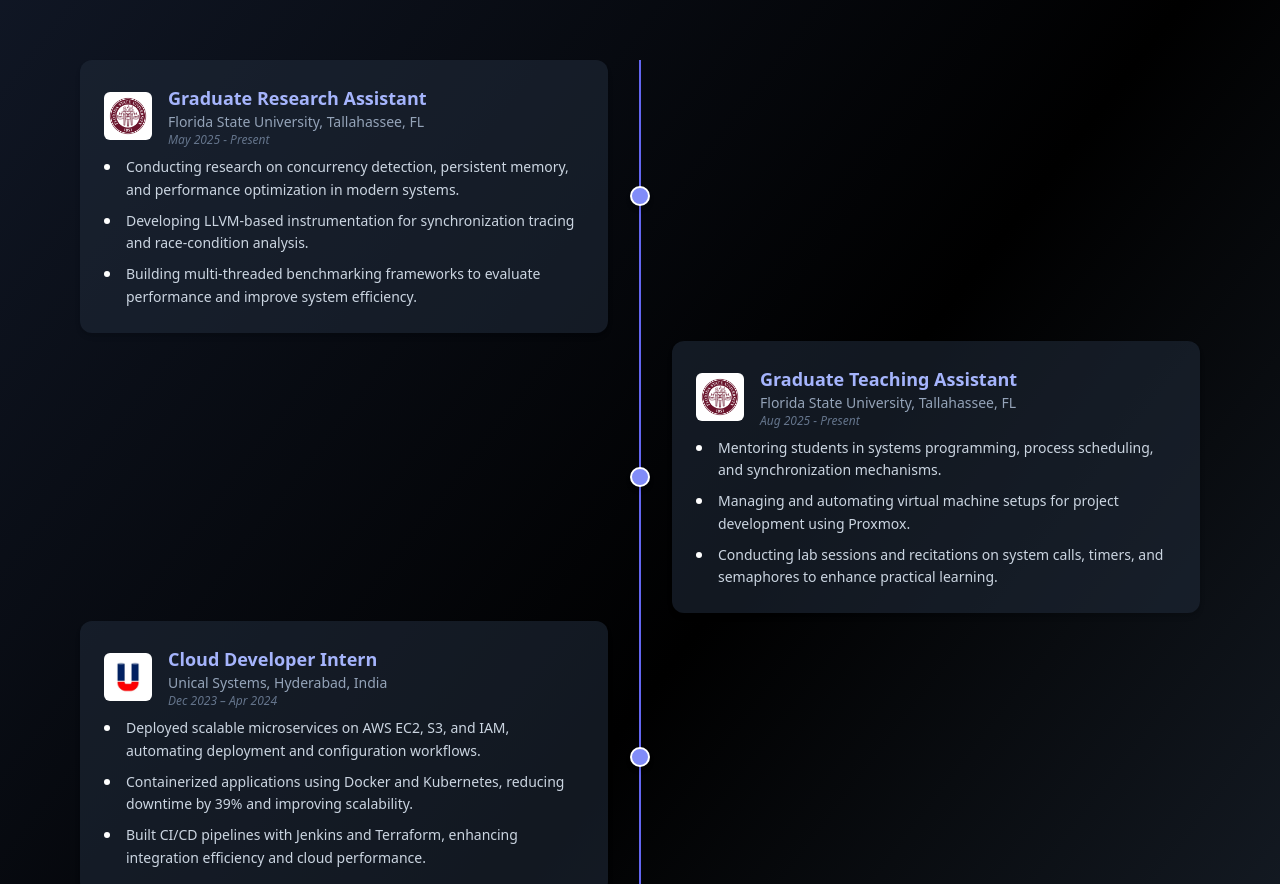
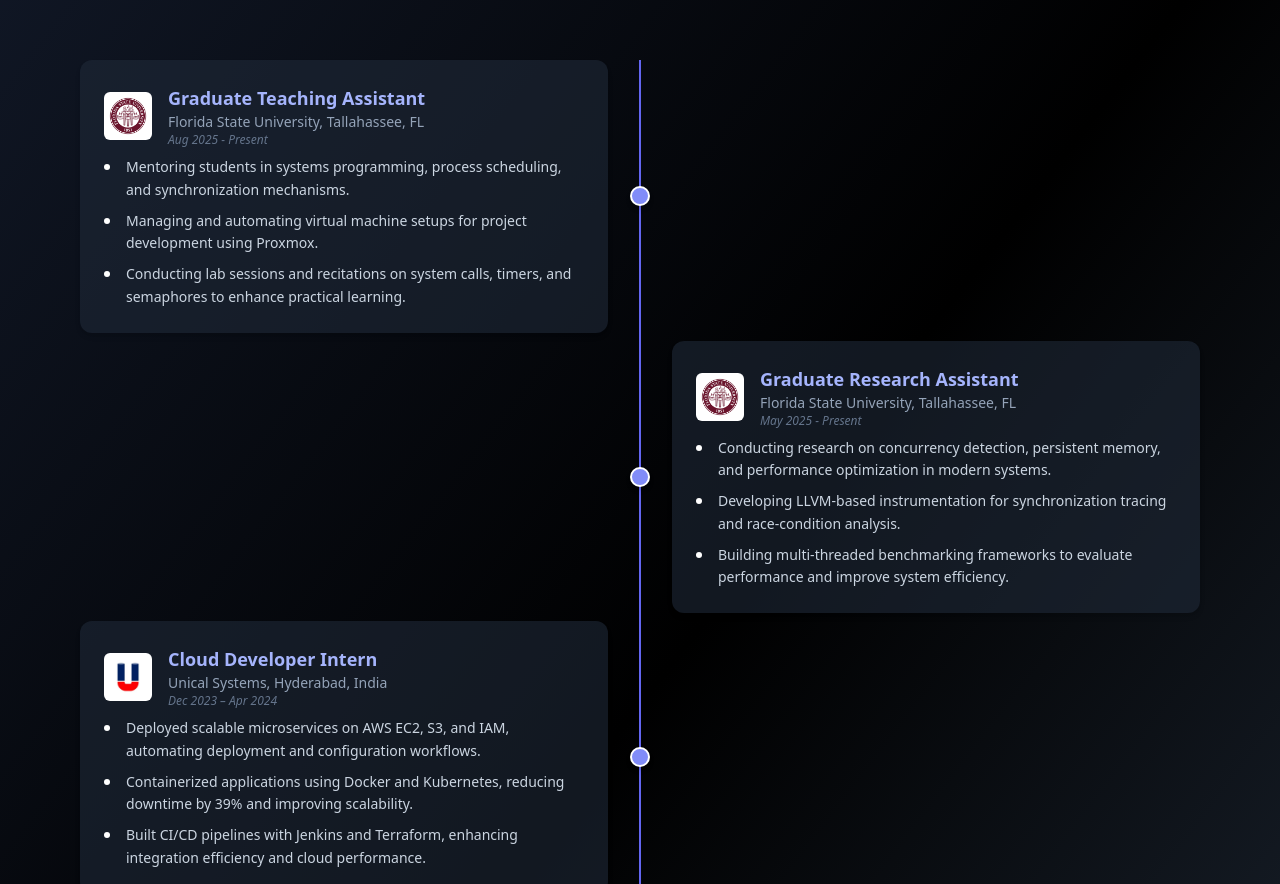
Before and after one commit to Bharadwaj-1953/Bharadwaj_Portfolio, a React (Vite) app: page / in a window 1280 px wide. Shown: the part 4484-5368 px from the top of the page. Built offline with nearby package versions, Linux system fonts and the light colour scheme; the HTML template or start-up script is replaced by a standard one.

Commit message:
Update experience with new teaching assistant role
Added a new Graduate Teaching Assistant position and removed duplicate entry.

```diff
--- a/src/data/experience.js
+++ b/src/data/experience.js
@@ -1,15 +1,4 @@
 const experience = [
-  {
-    title: "Graduate Research Assistant",
-    companyName: "Florida State University",
-    location: "Tallahassee, FL",
-    date: "May 2025 - Present",
-    points: [
-      "Conducting research on concurrency detection, persistent memory, and performance optimization in modern systems.",
-      "Developing LLVM-based instrumentation for synchronization tracing and race-condition analysis.",
-      "Building multi-threaded benchmarking frameworks to evaluate performance and improve system efficiency."
-    ]
-  },
   {
     title: "Graduate Teaching Assistant",
     companyName: "Florida State University",
@@ -19,6 +8,17 @@ const experience = [
       "Mentoring students in systems programming, process scheduling, and synchronization mechanisms.",
       "Managing and automating virtual machine setups for project development using Proxmox.",
       "Conducting lab sessions and recitations on system calls, timers, and semaphores to enhance practical learning."
+    ]
+  },
+    {
+    title: "Graduate Research Assistant",
+    companyName: "Florida State University",
+    location: "Tallahassee, FL",
+    date: "May 2025 - Present",
+    points: [
+      "Conducting research on concurrency detection, persistent memory, and performance optimization in modern systems.",
+      "Developing LLVM-based instrumentation for synchronization tracing and race-condition analysis.",
+      "Building multi-threaded benchmarking frameworks to evaluate performance and improve system efficiency."
     ]
   },
   {
```
